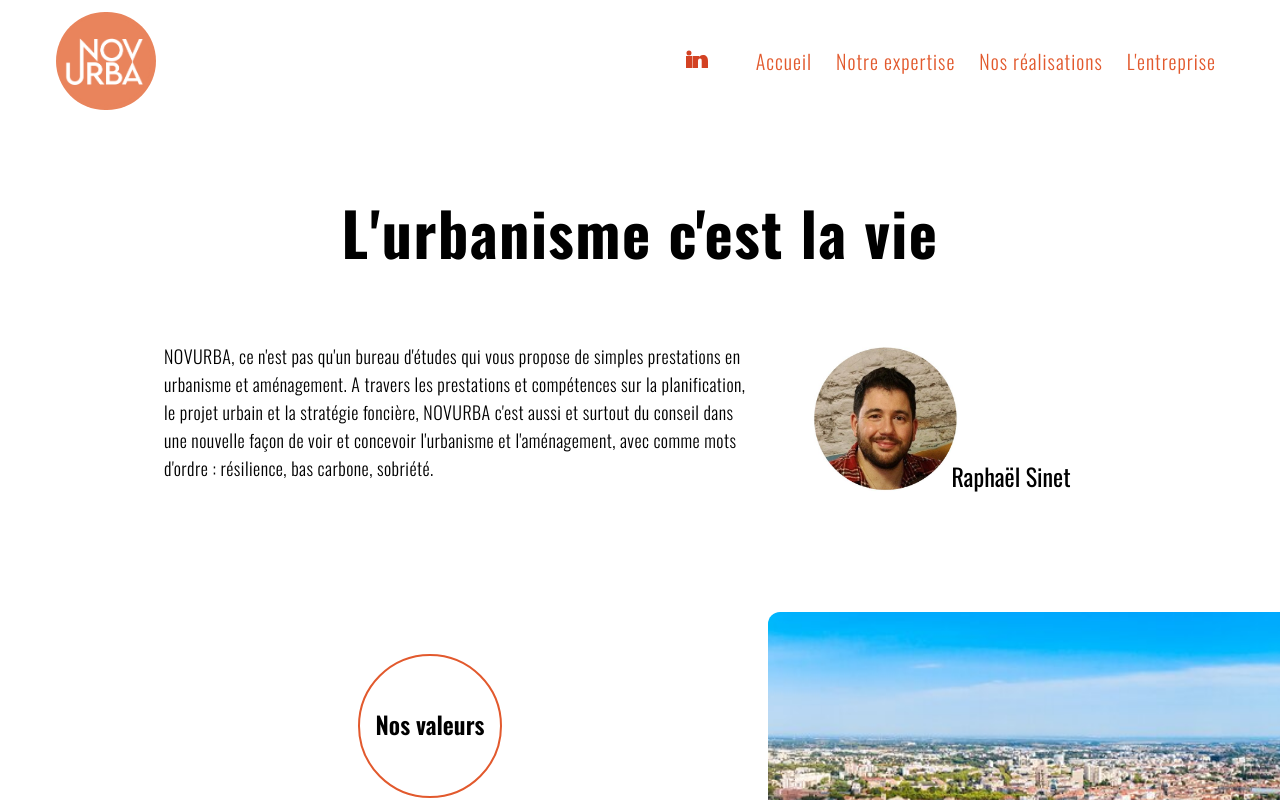
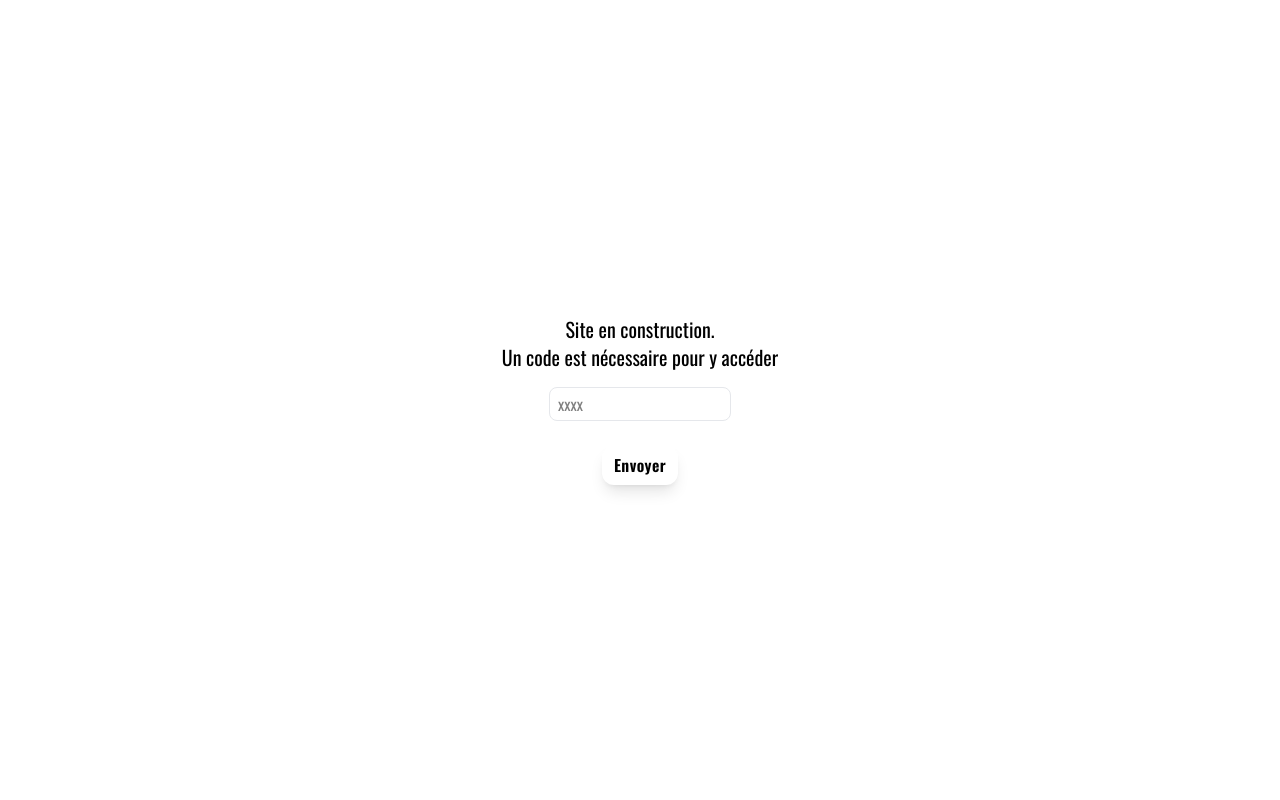
Before and after one commit to Arth-M/raph_urbaniste, a Next.js app: page / in a window 1280 px wide. Shown: the top 800 px of the page. Built offline with nearby package versions, Linux system fonts and the light colour scheme.

Commit message:
in progress for code

```diff
--- a/app/layout.js
+++ b/app/layout.js
@@ -1,49 +1,55 @@
+'use client'
 import './globals.css'
 import Script from "next/script"
 import Navbar from './_components/navbar.jsx'
 import Footer from './_components/footer.jsx'
 
+import { useState, useEffect } from 'react'
+
+
+// REMETTRE LES METADATA QUAND ON MET LE SITE EN LIGNE ET ENLEVER USE CLIENT ET PAGE CODE ET IMPORT USESTATE et USEEFFECT !!!!
+
 // Métadonnées principales - OUTSIDE the component
-export const metadata = {
-  title:
-    'Novurba - Urbanisme en Occitanie',
-  description:
-    "Raphaël Sinet est urbaniste diplômé et dirigeant de Novurba. Il accompagne les métropoles, mairies et communes dans la réalisation de plans budgétaires, de plan locaux d'urbanisme ou de projet d'expansion ou de remodellement.",
-  // Auteur
-  authors: [{ name: 'Raphaël Sinet' }],
-  creator: 'ATU-Web',
-  // Open Graph
-  openGraph: {
-    type: 'website',
-    locale: 'fr_FR',
-    title: "L'urbanisme avec comme mots d'ordre: résilience, bas carbone, sobriété",
-    description:
-      'Urbaniste diplômé basé à Montpellier, Raphaël Sinet est le dirigeant de Novurba. Il accompagnement les communes, métropoles, et mairies pour la réalisation de plans financiers, PLU ou nouveaux projets.',
-    siteName: 'Novurba - Urbanisme en occitanie',
-    url: 'https://novurba.fr',
-    images: [
-      {
-        url: 'https://media.licdn.com/dms/image/v2/C4E0BAQG70Y3ZqeWGqQ/company-logo_200_200/company-logo_200_200/0/1678785499189?e=2147483647&v=beta&t=ZU4eGSYK1ZBKuX5rrXqULVpQnSn_bfO6VwIUOlEd4XY',
-        width: 309,
-        height: 303,
-        alt: 'Photographie de Raphaël Sinet, dirigeant de NovUrba',
-      },
-    ],
-  },
-  // Twitter Card
-  twitter: {
-    card: 'summary_large_image',
-    title: 'Novurba - Urbanisme en Occitanie',
-    description: 'Accompagnement des métropoles, communes et mairies.',
-    images: [
-      'https://media.licdn.com/dms/image/v2/C4E0BAQG70Y3ZqeWGqQ/company-logo_200_200/company-logo_200_200/0/1678785499189?e=2147483647&v=beta&t=ZU4eGSYK1ZBKuX5rrXqULVpQnSn_bfO6VwIUOlEd4XY',
-    ],
-  },
-  // Lien canonique
-  alternates: {
-    canonical: 'https://novurba.fr/', // à remplacer
-  },
-}
+// export const metadata = {
+//   title:
+//     'Novurba - Urbanisme en Occitanie',
+//   description:
+//     "Raphaël Sinet est urbaniste diplômé et dirigeant de Novurba. Il accompagne les métropoles, mairies et communes dans la réalisation de plans budgétaires, de plan locaux d'urbanisme ou de projet d'expansion ou de remodellement.",
+//   // Auteur
+//   authors: [{ name: 'Raphaël Sinet' }],
+//   creator: 'ATU-Web',
+//   // Open Graph
+//   openGraph: {
+//     type: 'website',
+//     locale: 'fr_FR',
+//     title: "L'urbanisme avec comme mots d'ordre: résilience, bas carbone, sobriété",
+//     description:
+//       'Urbaniste diplômé basé à Montpellier, Raphaël Sinet est le dirigeant de Novurba. Il accompagnement les communes, métropoles, et mairies pour la réalisation de plans financiers, PLU ou nouveaux projets.',
+//     siteName: 'Novurba - Urbanisme en occitanie',
+//     url: 'https://novurba.fr',
+//     images: [
+//       {
+//         url: 'https://media.licdn.com/dms/image/v2/C4E0BAQG70Y3ZqeWGqQ/company-logo_200_200/company-logo_200_200/0/1678785499189?e=2147483647&v=beta&t=ZU4eGSYK1ZBKuX5rrXqULVpQnSn_bfO6VwIUOlEd4XY',
+//         width: 309,
+//         height: 303,
+//         alt: 'Photographie de Raphaël Sinet, dirigeant de NovUrba',
+//       },
+//     ],
+//   },
+//   // Twitter Card
+//   twitter: {
+//     card: 'summary_large_image',
+//     title: 'Novurba - Urbanisme en Occitanie',
+//     description: 'Accompagnement des métropoles, communes et mairies.',
+//     images: [
+//       'https://media.licdn.com/dms/image/v2/C4E0BAQG70Y3ZqeWGqQ/company-logo_200_200/company-logo_200_200/0/1678785499189?e=2147483647&v=beta&t=ZU4eGSYK1ZBKuX5rrXqULVpQnSn_bfO6VwIUOlEd4XY',
+//     ],
+//   },
+//   // Lien canonique
+//   alternates: {
+//     canonical: 'https://novurba.fr/', // à remplacer
+//   },
+// }
 
 // JSON-LD optimisé pour le SEO local - OUTSIDE the component
 // export const jsonLdData = {
@@ -84,6 +90,61 @@ export const metadata = {
 // }
 
 export default function RootLayout({ children }) {
+  const [codeTrue, setCodeTrue] = useState(false)
+  const [userTest, setUserTest] = useState(false)
+  const [code, setCode] = useState("")
+
+  useEffect(() => {
+    const access = sessionStorage.getItem('siteAccess')
+    if (access === 'true') {
+      setCodeTrue(true)
+    }
+  }, [])
+
+
+  const handleCodeSubmit = () => {
+    if (code === '34000') {
+      sessionStorage.setItem('siteAccess', 'true')
+      setCodeTrue(true)
+    } else {
+      setUserTest(true)
+    }
+  }
+
+  if (!codeTrue) {
+    return (
+      <html lang="fr">
+        <head>
+          {/* <Script
+            type="application/ld+json"
+            dangerouslySetInnerHTML={{
+              __html: JSON.stringify(jsonLdData),
+            }}
+          /> */}
+          <link rel="icon" type="image/svg+xml" href="./images/cityN.svg"></link>
+          <style>
+            @import url('https://fonts.googleapis.com/css2?family=Oswald:wght@200..700&display=swap');
+          </style>
+        </head>
+        <body className='oswald  h-screen'>
+       <div className="px-5 w-full h-full flex flex-col items-center justify-center">
+        <label htmlFor="code" className="text-xl text-black text-center">Site en construction. <br></br>Un code est nécessaire pour y accéder</label>
+        <input type="password" name='code' placeholder="xxxx"
+        value={code}
+        onChange={(e) => setCode(e.target.value)}
+        className="border border-gray-200 rounded-lg mt-4 px-2 py-1"
+        />
+        <button onClick={handleCodeSubmit} className="rounded-xl bg-white shadow-calypso-800 shadow-lg hover:bg-calypso-500 hover:-translate-y-0.5 px-3 py-2 text-black font-semibold mt-6 tracking-wide">Envoyer</button>
+        {userTest ?
+        <div className="text-sm text-black mt-1">Il est nécessaire d'entrer le bon code pour continuer
+      </div>
+    :
+    <div className="hidden"></div>}
+    </div>
+    </body>
+    </html>
+    )
+  } else {
     return (
       <html lang="fr">
         <head>
@@ -106,3 +167,4 @@ export default function RootLayout({ children }) {
       </html>
     )
   }
+}
```
Lines whose indentation alone changed are shown as unchanged.
